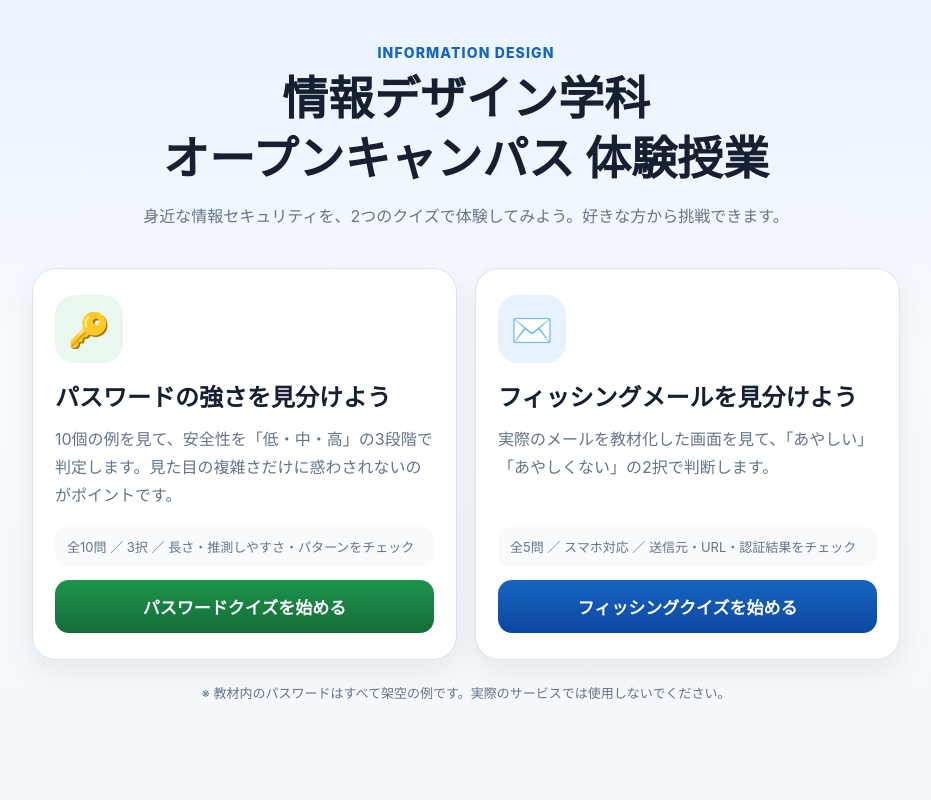
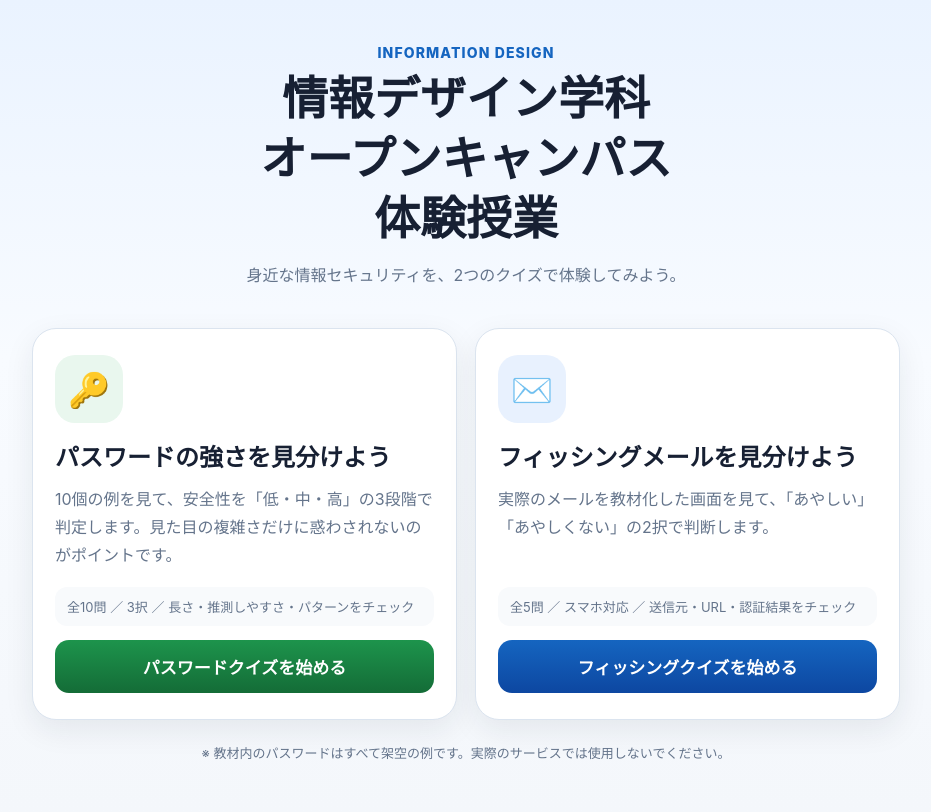
Before and after one commit to Ayako-OC/20260823, a plain HTML site: page index.html in a window 1280 px wide. Shown: the whole page, without its empty margins (174-1105 px from the left). Drawn offline with Linux system fonts and the light colour scheme.

Commit message:
Update index.html

```diff
--- a/index.html
+++ b/index.html
@@ -20,7 +20,7 @@ h2{font-size:24px;line-height:1.4;margin:0 0 10px}.card p{color:var(--muted);lin
 </style>
 </head>
 <body>
-<section class="hero"><div class="kicker">INFORMATION DESIGN</div><h1>情報デザイン学科<br>オープンキャンパス 体験授業</h1><p class="sub">身近な情報セキュリティを、2つのクイズで体験してみよう。好きな方から挑戦できます。</p></section>
+<section class="hero"><div class="kicker">INFORMATION DESIGN</div><h1>情報デザイン学科<br>オープンキャンパス<br>体験授業</h1><p class="sub">身近な情報セキュリティを、2つのクイズで体験してみよう。</p></section>
 <main>
 <div class="quiz-grid">
 <section class="card password"><div class="icon">🔑</div><h2>パスワードの強さを見分けよう</h2><p>10個の例を見て、安全性を「低・中・高」の3段階で判定します。見た目の複雑さだけに惑わされないのがポイントです。</p><div class="meta">全10問 ／ 3択 ／ 長さ・推測しやすさ・パターンをチェック</div><a class="start" href="password.html">パスワードクイズを始める</a></section>
```
